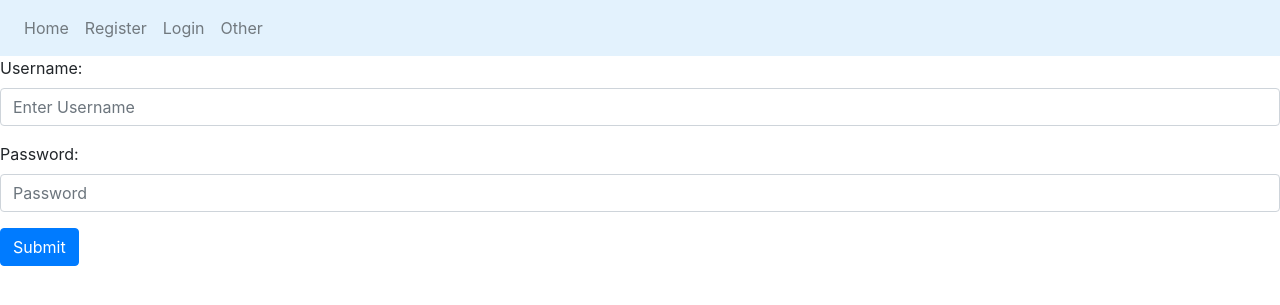
After one commit to Crysakz/cs50-web, a Flask app: page /login in a window 1280 px wide. The commit adds this page. Shown: the top 305 px of the page. Run offline with Flask 2, Linux system fonts and the light colour scheme; some libraries are stand-ins or nearby versions.

Commit message:
Finished logic of Login in and Registration

```diff
--- a/project1/application.py
+++ b/project1/application.py
@@ -1,9 +1,12 @@
 import os
 
-from flask import Flask, session, render_template, request, url_for
+from flask import Flask, session, render_template, request, url_for, redirect
 from flask_session import Session
 from sqlalchemy import create_engine
 from sqlalchemy.orm import scoped_session, sessionmaker
+from sqlalchemy.exc import IntegrityError
+
+from werkzeug.security import generate_password_hash, check_password_hash
 
 app = Flask(__name__)
 
@@ -30,10 +33,21 @@ def validate_register(username, password, password2):
         return False, "Minimum length of password is 5 chars"
     return True, "Succesfully registered"
 
+def validate_login(username, password):
+    """ Validate credeantial before sending SQL requests """
+    if not username or not password:
+        return False, "Please fill all fields"
+    elif len(password) < 5:
+        return False, "Minimum legnth of password is 5"
+    return True, "Welcome back"
+
 @app.route("/")
 def index():
     """ Landing Page """
-    return render_template("index.html")
+    if session.get("user_id") is None:
+        return redirect(url_for("login"))
+    else:
+        return render_template("index.html", user = True)
 
 
 @app.route("/register", methods=["GET", "POST"])
@@ -44,10 +58,21 @@ def register():
         valid, message = validate_register(request.form["username"], request.form["password"], request.form["password2"])
 
         if valid:
-            print("succes") #TODO
+            username = request.form["username"]
+            password = generate_password_hash(request.form["password"], method='pbkdf2:sha256', salt_length=8)
+
+            try:
+                user_query = db.execute("INSERT INTO users (username, password) VALUES (:username, :password) RETURNING id",
+                {"username": username, "password": password})
+                db.commit()
+
+                user_id = user_query.fetchone()[0]
+                session["user_id"] = user_id
+                return redirect(url_for("index"))
+            except IntegrityError:
+                return render_template("register.html", alert="Username already exists")
         else:
             return render_template("register.html", alert=message)
-        return render_template("index.html")
     else:
         return render_template("register.html")
 
@@ -55,7 +80,31 @@ def register():
 @app.route("/login", methods=["GET", "POST"])
 def login():
     """ Login  User """
+
+    session.clear()
+
     if request.method == "POST":
-        return render_template("index.html")
+        username, password = request.form["username"], request.form["password"]
+        valid, message = validate_login(username, password)
+
+        if valid:
+
+            user = db.execute("SELECT * FROM users WHERE username = :username",
+            {"username": username}).fetchone()
+
+            if check_password_hash(user[2], password):
+                session["user_id"] = user[0]
+                return redirect(url_for("index"))
+            else:
+                return render_template("login.html", alert = "Invalid username or password")
+        else:
+            return render_template("login.html", alert = message)
     else:
         return render_template("login.html")
+
+
+@app.route("/logout")
+def logout():
+    """ Remove user id from session """
+    session.clear()
+    return redirect(url_for("index"))
--- a/project1/templates/layout.html
+++ b/project1/templates/layout.html
@@ -17,10 +17,14 @@
                 </button>
                 <div class="collapse navbar-collapse" id="navbarNavAltMarkup">
                     <div class="navbar-nav">
-                        <a class="nav-item nav-link" href={{ url_for('index') }}>Home</a>
-                        <a class="nav-item nav-link" href={{ url_for('register') }}>Register</a>
-                        <a class="nav-item nav-link" href="#">Learn</a>
+                        <a class="nav-item nav-link" href={{ url_for("index") }}>Home</a>
+                        {% if user %}
+                            <a class="nav-item nav-link" href={{ url_for("logout") }}>Logout</a>
+                        {% else %}
+                        <a class="nav-item nav-link" href={{ url_for("register") }}>Register</a>
+                        <a class="nav-item nav-link" href={{ url_for("login") }}>Login</a>
                         <a class="nav-item nav-link" href="#">Other</a>
+                        {% endif %}
                     </div>
                 </div>
         </nav>
--- /dev/null
+++ b/project1/templates/login.html
@@ -0,0 +1,24 @@
+{% extends "layout.html" %}
+
+{% block title %}
+Login
+{% endblock %}
+
+{% block body %}
+
+{% if alert %}
+<div class="alert alert-danger" role="alert">{{ alert }}</div>
+{% endif %}
+
+<form method="post">
+    <div class="form-group">
+        <label for="User">Username:</label>
+        <input type="text" class="form-control" name="username" placeholder="Enter Username">
+    </div>
+    <div class="form-group">
+        <label for="password-first">Password:</label>
+        <input type="password" class="form-control" name="password" placeholder="Password">
+    </div>
+    <button type="submit" class="btn btn-primary">Submit</button>
+</form>
+{% endblock %}
```
Also changed, not shown: project1/templates/index.html (+11 -0 lines).
